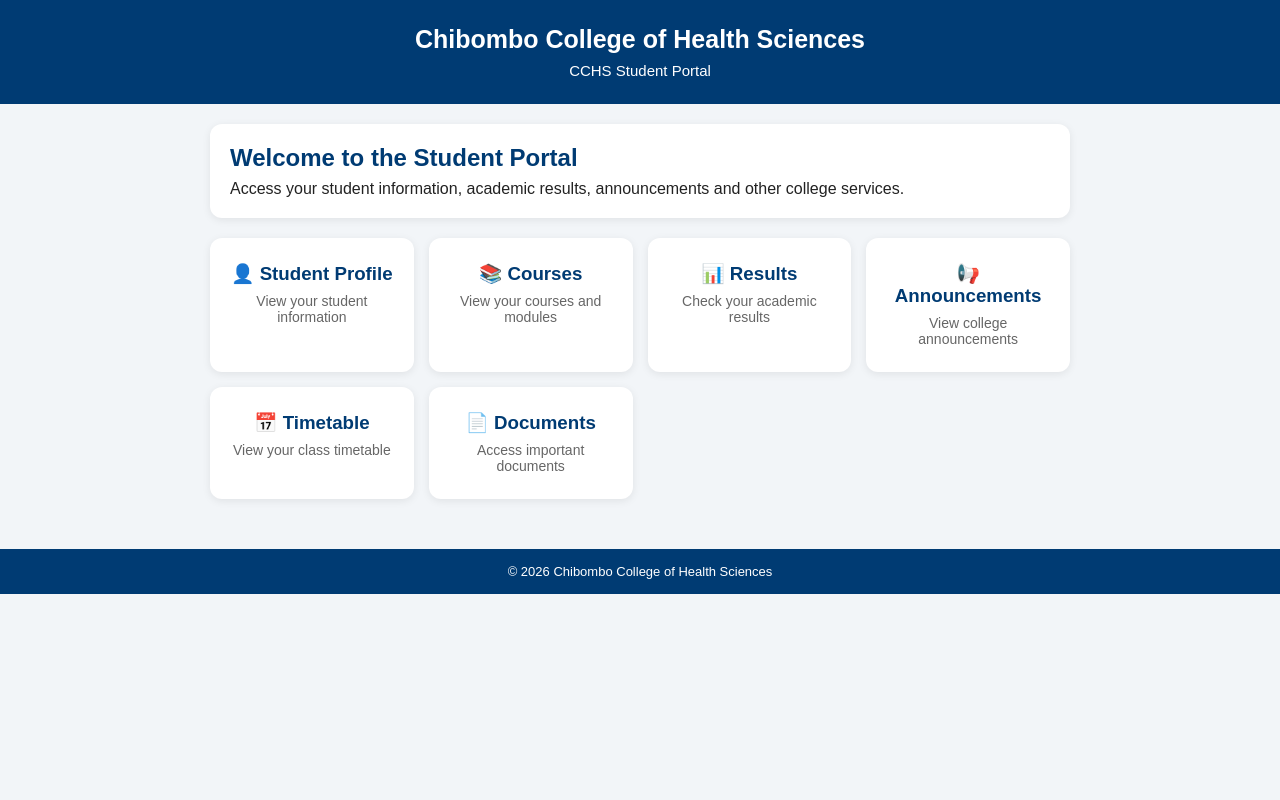
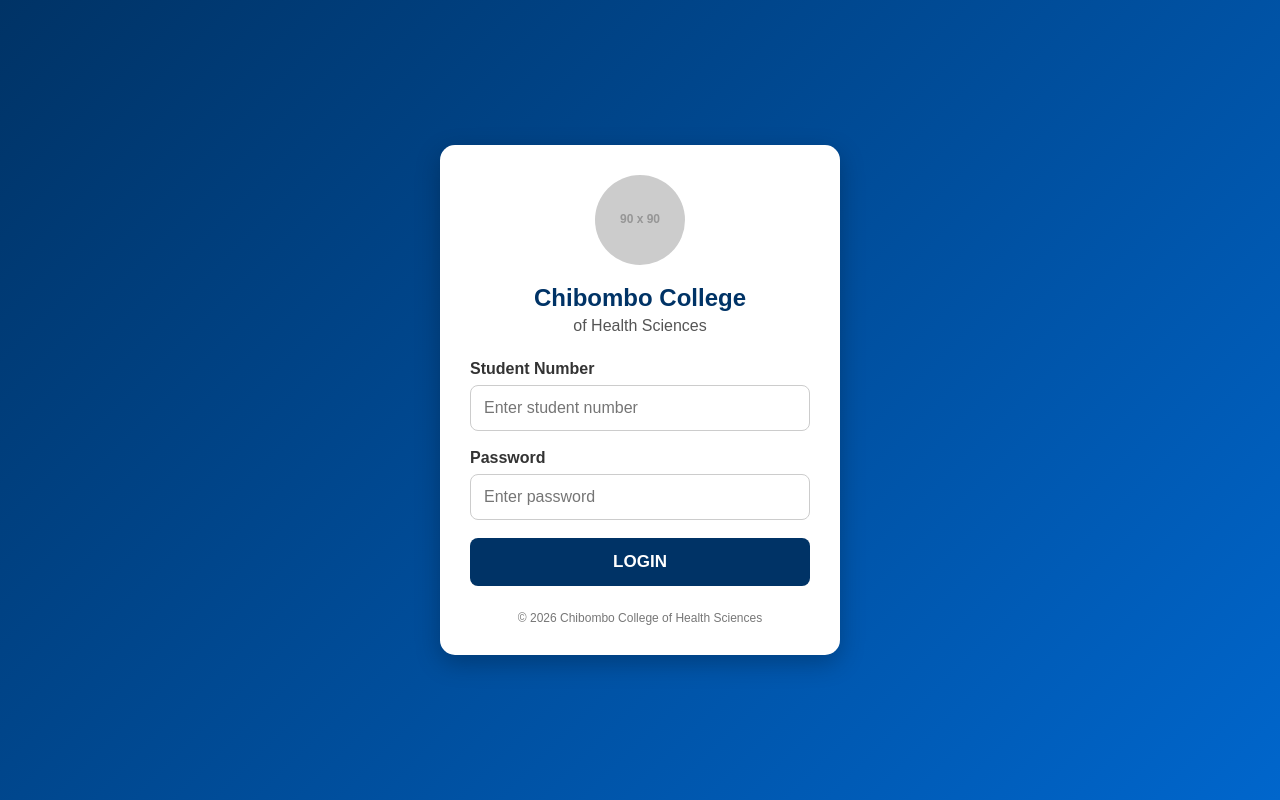
Before and after one commit to cchs202680/cchsstudentportal, a plain HTML site: page index.html in a window 1280 px wide. Drawn offline with Linux system fonts and the light colour scheme; placeholder pictures from the web are drawn by us.

Commit message:
Revamp login page layout and styles
Updated the layout and styling of the login page, including new styles for the login box, logo, and footer. Removed the header and added a form for user login.

```diff
--- a/index.html
+++ b/index.html
@@ -1,10 +1,8 @@
 <!DOCTYPE html>
 <html lang="en">
 <head>
-    <link rel="manifest" href="manifest.json">
   <meta charset="UTF-8">
   <meta name="viewport" content="width=device-width, initial-scale=1.0">
-    <meta name="theme-color" content="#003b73">
   <title>CCHS Student Portal</title>
 
   <style>
@@ -16,150 +14,167 @@
     }
 
     body {
-            background: #f2f5f8;
-            color: #222;
+      min-height: 100vh;
+      background: linear-gradient(135deg, #003366, #0066cc);
+      display: flex;
+      justify-content: center;
+      align-items: center;
+      padding: 20px;
     }
 
-        header {
-            background: #003b73;
-            color: white;
-            padding: 25px 15px;
+    .login-box {
+      width: 100%;
+      max-width: 400px;
+      background: white;
+      padding: 30px;
+      border-radius: 15px;
+      box-shadow: 0 8px 25px rgba(0,0,0,0.25);
       text-align: center;
     }
 
-        header h1 {
-            font-size: 25px;
-            margin-bottom: 8px;
+    .logo {
+      width: 90px;
+      height: 90px;
+      margin: 0 auto 15px;
+      border-radius: 50%;
+      object-fit: contain;
     }
 
-        header p {
-            font-size: 15px;
+    h1 {
+      color: #003366;
+      font-size: 24px;
+      margin-bottom: 5px;
     }
 
-        .container {
-            max-width: 900px;
-            margin: auto;
-            padding: 20px;
+    h2 {
+      color: #555;
+      font-size: 16px;
+      font-weight: normal;
+      margin-bottom: 25px;
     }
 
-        .welcome {
-            background: white;
-            padding: 20px;
-            border-radius: 12px;
-            margin-bottom: 20px;
-            box-shadow: 0 2px 8px rgba(0,0,0,0.08);
+    label {
+      display: block;
+      text-align: left;
+      margin-bottom: 7px;
+      color: #333;
+      font-weight: bold;
     }
 
-        .welcome h2 {
-            color: #003b73;
-            margin-bottom: 8px;
+    input {
+      width: 100%;
+      padding: 13px;
+      margin-bottom: 18px;
+      border: 1px solid #ccc;
+      border-radius: 8px;
+      font-size: 16px;
     }
 
-        .cards {
-            display: grid;
-            grid-template-columns: repeat(auto-fit, minmax(180px, 1fr));
-            gap: 15px;
+    input:focus {
+      outline: none;
+      border-color: #0066cc;
     }
 
-        .card {
-            background: white;
-            padding: 25px 15px;
-            border-radius: 12px;
-            text-align: center;
-            box-shadow: 0 2px 8px rgba(0,0,0,0.08);
+    button {
+      width: 100%;
+      padding: 14px;
+      background: #003366;
+      color: white;
+      border: none;
+      border-radius: 8px;
+      font-size: 17px;
+      font-weight: bold;
       cursor: pointer;
-            transition: 0.2s;
     }
 
-        .card:hover {
-            transform: translateY(-3px);
+    button:hover {
+      background: #0055a5;
     }
 
-        .card h3 {
-            color: #003b73;
-            margin-bottom: 8px;
+    .message {
+      margin-top: 15px;
+      color: #d00000;
+      font-size: 14px;
     }
 
-        .card p {
-            font-size: 14px;
-            color: #666;
-        }
-
-        footer {
-            margin-top: 30px;
-            background: #003b73;
-            color: white;
-            text-align: center;
-            padding: 15px;
-            font-size: 13px;
+    .footer {
+      margin-top: 25px;
+      font-size: 12px;
+      color: #777;
     }
   </style>
 </head>
 
 <body>
 
-    <header>
-        <h1>Chibombo College of Health Sciences</h1>
-        <p>CCHS Student Portal</p>
-    </header>
+  <div class="login-box">
 
-    <main class="container">
+    <!-- CCHS LOGO -->
+    <img
+      class="logo"
+      src="https://via.placeholder.com/90"
+      alt="CCHS Logo"
+    >
 
-        <section class="welcome">
-            <h2>Welcome to the Student Portal</h2>
-            <p>
-                Access your student information, academic results,
-                announcements and other college services.
-            </p>
-        </section>
+    <h1>Chibombo College</h1>
+    <h2>of Health Sciences</h2>
 
-        <section class="cards">
+    <form id="loginForm">
 
-            <div class="card">
-                <h3>👤 Student Profile</h3>
-                <p>View your student information</p>
+      <label for="studentNumber">Student Number</label>
+
+      <input
+        type="text"
+        id="studentNumber"
+        placeholder="Enter student number"
+        required
+      >
+
+      <label for="password">Password</label>
+
+      <input
+        type="password"
+        id="password"
+        placeholder="Enter password"
+        required
+      >
+
+      <button type="submit">LOGIN</button>
+
+      <p class="message" id="message"></p>
+
+    </form>
+
+    <div class="footer">
+      © 2026 Chibombo College of Health Sciences
     </div>
 
-            <div class="card">
-                <h3>📚 Courses</h3>
-                <p>View your courses and modules</p>
   </div>
 
-            <div class="card">
-                <h3>📊 Results</h3>
-                <p>Check your academic results</p>
-            </div>
+  <script>
+    document.getElementById("loginForm").addEventListener("submit", function(event) {
 
-            <div class="card">
-                <h3>📢 Announcements</h3>
-                <p>View college announcements</p>
-            </div>
+      event.preventDefault();
 
-            <div class="card">
-                <h3>📅 Timetable</h3>
-                <p>View your class timetable</p>
-            </div>
+      const studentNumber =
+        document.getElementById("studentNumber").value;
 
-            <div class="card">
-                <h3>📄 Documents</h3>
-                <p>Access important documents</p>
-            </div>
+      const password =
+        document.getElementById("password").value;
 
-        </section>
+      const message =
+        document.getElementById("message");
 
-    </main>
+      if (studentNumber === "" || password === "") {
+        message.textContent = "Please enter your student number and password.";
+        return;
+      }
 
-    <footer>
-        © 2026 Chibombo College of Health Sciences
-    </footer>
-<script>
-if ("serviceWorker" in navigator) {
-    window.addEventListener("load", () => {
-        navigator.serviceWorker.register("sw.js")
-            .then(() => console.log("CCHS Service Worker registered"))
-            .catch(error => console.log("Service Worker error:", error));
+      message.textContent =
+        "Login system is being set up. Please try again later.";
+
     });
-}
   </script>
+
 </body>
 </html>
```
Lines whose indentation alone changed are shown as unchanged.
